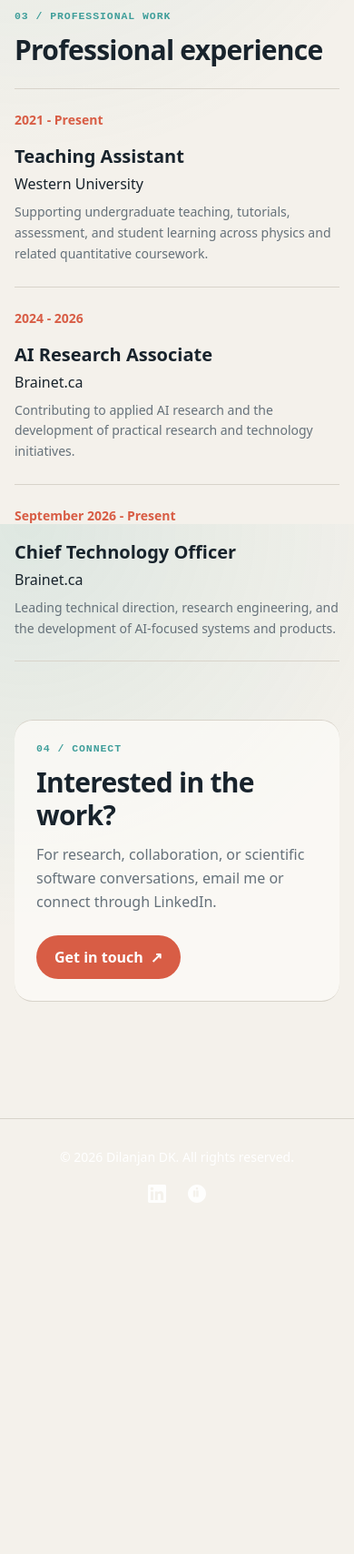
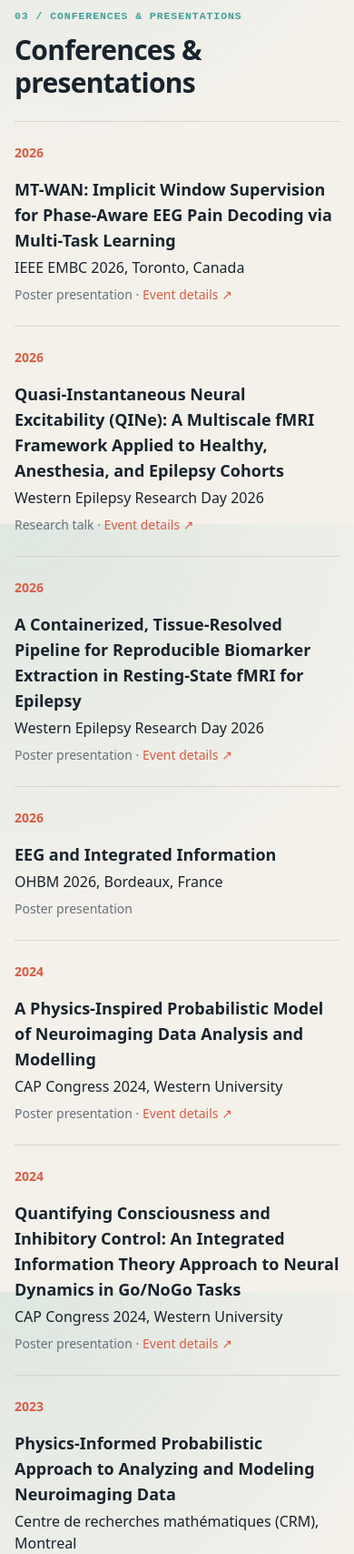
Before and after one commit to DilanjanDK7/DilanjanDK7.github.io, an Astro site in the folder site/: page /cv in a window 390 px wide. Shown: the part 2800-4508 px from the top of the page at 91% size. Before the commit the page ends 4154 px from the top, so only its background shows below. Built offline with nearby package versions, Linux system fonts and the light colour scheme; Astro itself is replaced by a stand-in of ours.

Commit message:
feat: add presentations and academic service sections to CV

```diff
--- a/site/src/pages/cv.astro
+++ b/site/src/pages/cv.astro
@@ -65,6 +65,69 @@ const workExperience = [
     institution: 'Brainet.ca',
     detail: 'Leading technical direction, research engineering, and the development of AI-focused systems and products.',
   },
+];
+
+const presentations = [
+  {
+    period: '2026',
+    title: 'MT-WAN: Implicit Window Supervision for Phase-Aware EEG Pain Decoding via Multi-Task Learning',
+    event: 'IEEE EMBC 2026, Toronto, Canada',
+    type: 'Poster presentation',
+    href: 'https://cmsworkshops.com/EMBC2026/view_paper.php?PaperNum=4043&SessionID=1153',
+  },
+  {
+    period: '2026',
+    title: 'Quasi-Instantaneous Neural Excitability (QINe): A Multiscale fMRI Framework Applied to Healthy, Anesthesia, and Epilepsy Cohorts',
+    event: 'Western Epilepsy Research Day 2026',
+    type: 'Research talk',
+    href: 'https://www.schulich.uwo.ca/werg/events/Long-Agenda_WERD2026.pdf',
+  },
+  {
+    period: '2026',
+    title: 'A Containerized, Tissue-Resolved Pipeline for Reproducible Biomarker Extraction in Resting-State fMRI for Epilepsy',
+    event: 'Western Epilepsy Research Day 2026',
+    type: 'Poster presentation',
+    href: 'https://www.schulich.uwo.ca/werg/events/Long-Agenda_WERD2026.pdf',
+  },
+  {
+    period: '2026',
+    title: 'EEG and Integrated Information',
+    event: 'OHBM 2026, Bordeaux, France',
+    type: 'Poster presentation',
+  },
+  {
+    period: '2024',
+    title: 'A Physics-Inspired Probabilistic Model of Neuroimaging Data Analysis and Modelling',
+    event: 'CAP Congress 2024, Western University',
+    type: 'Poster presentation',
+    href: 'https://indico.global/event/440/contributions/10847/',
+  },
+  {
+    period: '2024',
+    title: 'Quantifying Consciousness and Inhibitory Control: An Integrated Information Theory Approach to Neural Dynamics in Go/NoGo Tasks',
+    event: 'CAP Congress 2024, Western University',
+    type: 'Poster presentation',
+    href: 'https://indico.global/event/440/contributions/10637/',
+  },
+  {
+    period: '2023',
+    title: 'Physics-Informed Probabilistic Approach to Analyzing and Modeling Neuroimaging Data',
+    event: 'Centre de recherches mathématiques (CRM), Montreal',
+    type: 'Invited presentation',
+    href: 'https://www.crmath.ca/page-calendrier/resumes-etudiants-2023-inferring/',
+  },
+];
+
+const academicService = [
+  ['SOGS Councillor', 'Department of Physics representative on the Society of Graduate Students’ Council, 2023–May 2024.'],
+  ['Physics & Astronomy Graduate Council', 'Active member, 2022–May 2024.'],
+  ['SOGS committees', 'Member of the International Graduate Student Issues, Sustainability, and Orientation & Socials committees, 2023–May 2024.'],
+  ['BrainHack', 'Participant in BrainHack 2022, 2023, 2025, and 2026.'],
+  ['Science Rendezvous', 'Volunteer in 2022, 2023, and 2024.'],
+  ['Western–Fields School', 'Participant in the Networks and Neuroscience school, September 2022.'],
+  ['Future Prof Series', 'Participant in “Networking at a Conference,” January 2024.'],
+  ['Research outreach', 'Hosted and presented at Fusion Pizza during Summer 2023.'],
+  ['CRAIA 2026', 'Attendee at the Toronto meeting focused on deep brain stimulation and neuroimaging.'],
 ];
 
 const focusAreas = [
@@ -160,8 +223,38 @@ const industryProjects = [
           </div>
         </section>
 
+        <section aria-labelledby="presentations-title">
+          <p class="section-kicker">03 / Conferences & presentations</p>
+          <h2 id="presentations-title" class="mt-3 text-3xl font-bold tracking-tight text-foreground">Conferences & presentations</h2>
+          <div class="mt-6 border-y border-border divide-y divide-border">
+            {presentations.map((item) => (
+              <article class="py-6 grid md:grid-cols-[6rem_1fr] gap-4">
+                <p class="text-sm font-semibold text-primary">{item.period}</p>
+                <div>
+                  <h3 class="text-lg font-semibold text-foreground">{item.title}</h3>
+                  <p class="mt-1 text-foreground/80">{item.event}</p>
+                  <p class="mt-2 text-sm text-muted">{item.type}{item.href && <> · <a href={item.href} target="_blank" rel="noopener noreferrer" class="text-primary hover:underline">Event details ↗</a></>}</p>
+                </div>
+              </article>
+            ))}
+          </div>
+        </section>
+
+        <section aria-labelledby="service-title">
+          <p class="section-kicker">04 / Leadership & service</p>
+          <h2 id="service-title" class="mt-3 text-3xl font-bold tracking-tight text-foreground">Academic engagement</h2>
+          <div class="mt-6 grid sm:grid-cols-2 gap-4">
+            {academicService.map(([title, detail]) => (
+              <article class="rounded-[1.25rem] border border-border bg-card p-5">
+                <h3 class="text-lg font-semibold text-foreground">{title}</h3>
+                <p class="mt-2 text-sm leading-relaxed text-muted">{detail}</p>
+              </article>
+            ))}
+          </div>
+        </section>
+
         <section aria-labelledby="work-title">
-          <p class="section-kicker">03 / Professional work</p>
+          <p class="section-kicker">05 / Professional work</p>
           <h2 id="work-title" class="mt-3 text-3xl font-bold tracking-tight text-foreground">Professional experience</h2>
           <div class="mt-6 border-y border-border divide-y divide-border">
             {workExperience.map((item) => (
@@ -178,7 +271,7 @@ const industryProjects = [
         </section>
 
         <section class="surface-band rounded-[1.25rem] p-6 md:p-8" aria-label="Contact invitation">
-          <p class="section-kicker">04 / Connect</p>
+          <p class="section-kicker">06 / Connect</p>
           <h2 class="mt-3 text-3xl font-bold tracking-tight text-foreground">Interested in the work?</h2>
           <p class="mt-3 max-w-2xl text-muted leading-relaxed">For research, collaboration, or scientific software conversations, email me or connect through LinkedIn.</p>
           <a href="mailto:ddiyabal@uwo.ca" class="inline-flex mt-6 items-center gap-2 rounded-full bg-primary px-5 py-3 font-semibold text-white hover:-translate-y-0.5 transition-transform">Get in touch <span aria-hidden="true">↗</span></a>
```
